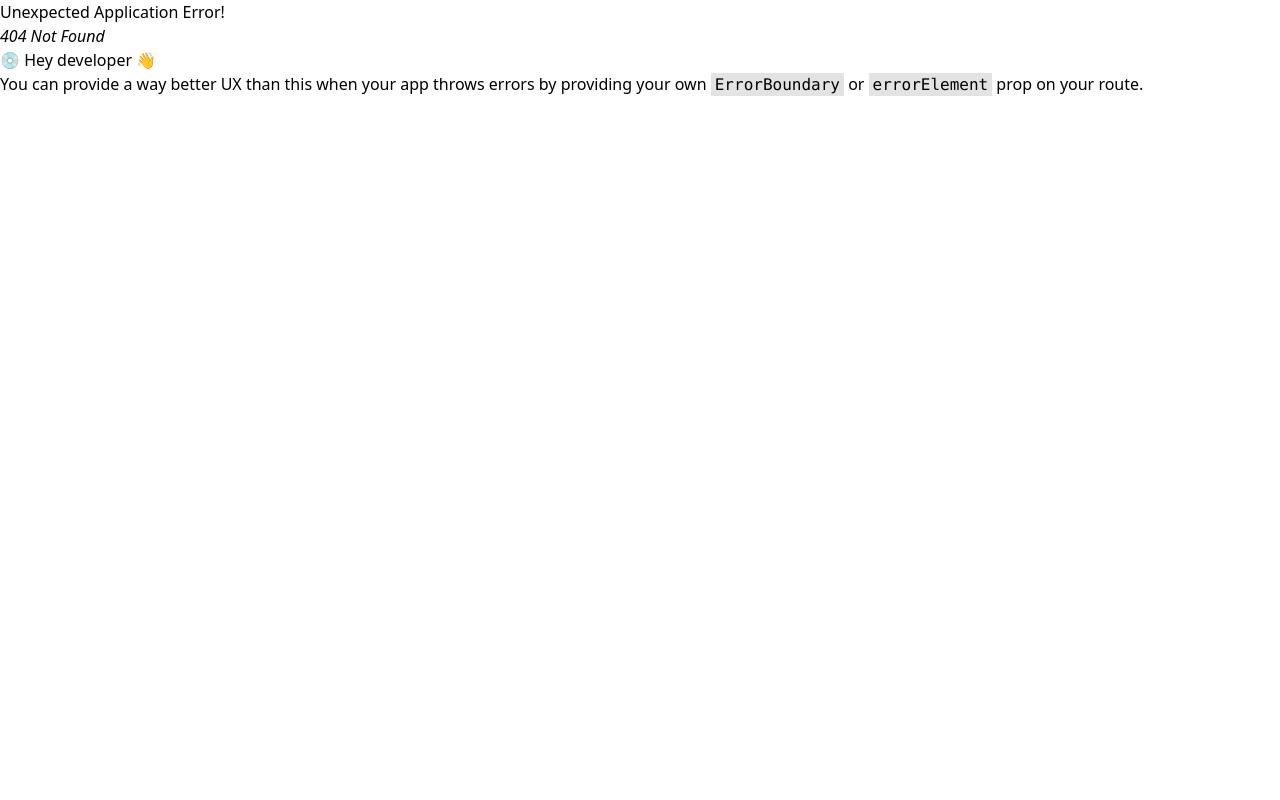
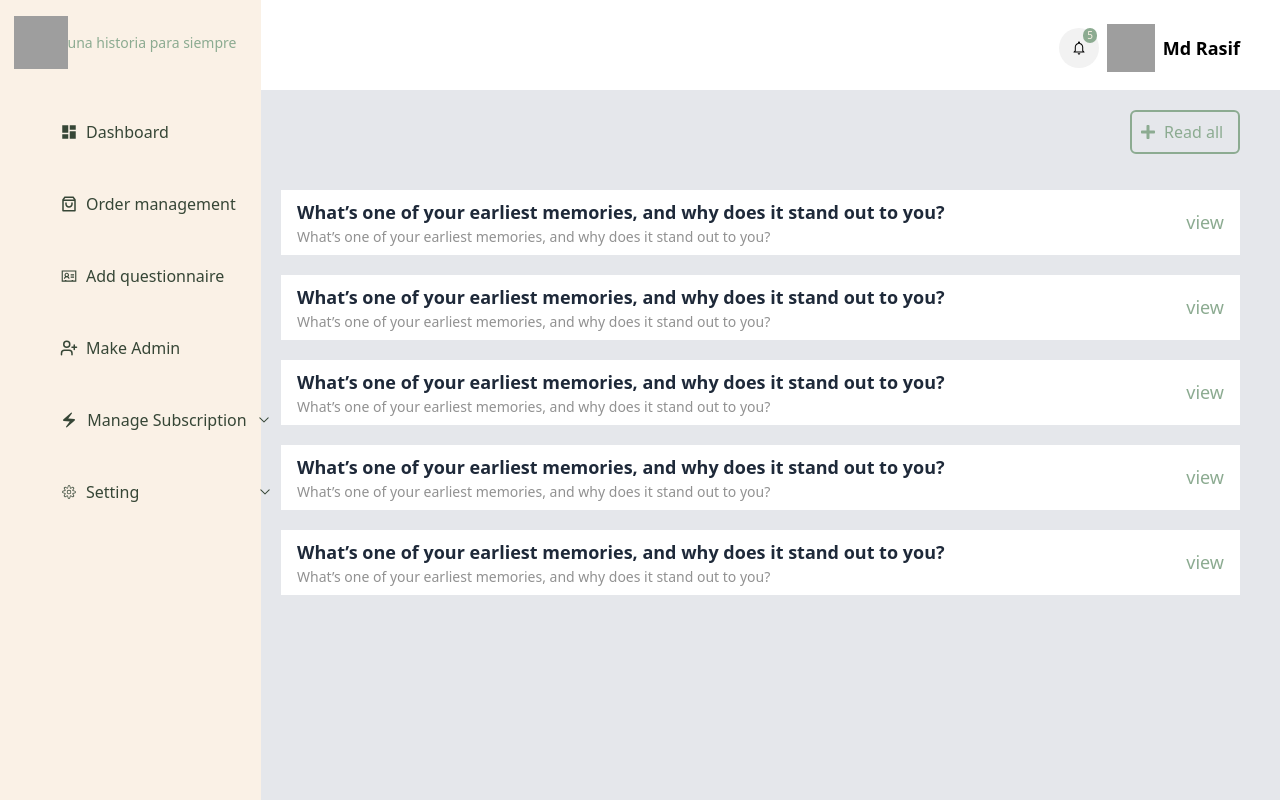
Before and after one commit to MohammedRasif/AMD-Dashboard, a React (Vite) app: page /notification in a window 1280 px wide. Before the commit this address had no page. Built offline with nearby package versions, Linux system fonts and the light colour scheme; grey boxes are pictures that could not be loaded.

Commit message:
notification page create

```diff
--- a/src/assets/component/Navbar/Navbar.jsx
+++ b/src/assets/component/Navbar/Navbar.jsx
@@ -2,6 +2,7 @@ import { useState } from "react";
 import { IoMdNotificationsOutline } from "react-icons/io";
 import { MdOutlineCancel } from "react-icons/md";
 import { motion, AnimatePresence } from "framer-motion";
+import { NavLink } from "react-router-dom";
 
 const Navbar = () => {
     const [isProfileOpen, setIsProfileOpen] = useState(false);
@@ -10,9 +11,14 @@ const Navbar = () => {
         <div className="pr-10">
             <div className="flex items-center justify-end pt-6 space-x-2">
                 {/* Notification Icon */}
-                <div className="w-[39.33px] h-[40px] rounded-full bg-[#F2F2F2] flex items-center justify-center">
+                <NavLink to="/notification">
+                <div className=" relative w-[39.33px] h-[40px] rounded-full bg-[#F2F2F2] flex items-center justify-center">
                     <IoMdNotificationsOutline className=" " />
                 </div>
+                <div className="absolute bg-[#8CAB91]  rounded-full px-1 top-[28px] right-[183px]">
+                    <h1 className="text-[10px] text-[#FAF1E6]">5</h1>
+                </div>
+                </NavLink>
 
                 {/* Profile Section - Click to Open Modal */}
                 <div
@@ -24,7 +30,7 @@ const Navbar = () => {
                         className="h-[48px] w-[48px]"
                         alt=""
                     />
-                    <h1 className="font-[600] text-[18px]">Md Rasif</h1>
+                    <h1 className="font-[600] text-[18px] ">Md Rasif</h1>
                 </div>
             </div>
 
--- /dev/null
+++ b/src/assets/component/Shared/Notification.jsx
@@ -0,0 +1,57 @@
+import { useState } from "react";
+import { FaPlus, FaRegEdit } from "react-icons/fa";
+import { IoEyeOutline } from "react-icons/io5";
+import { MdDeleteOutline } from "react-icons/md";
+import { NavLink } from "react-router-dom";
+
+const Notification = () => {
+    const [activeNotification, setActiveNotification] = useState(null); // Track the active notification
+
+    const categories = [
+        { question: "What’s one of your earliest memories, and why does it stand out to you?" },
+        { question: "What’s one of your earliest memories, and why does it stand out to you?" },
+        { question: "What’s one of your earliest memories, and why does it stand out to you?" },
+        { question: "What’s one of your earliest memories, and why does it stand out to you?" },
+        { question: "What’s one of your earliest memories, and why does it stand out to you?" },
+    ];
+
+    const handleNotificationClick = (index) => {
+        setActiveNotification(index); // Set the clicked notification as active
+    };
+
+    return (
+        <div>
+            <div className="flex justify-end text-[#FAF1E6]">
+                <div className="flex items-center w-[110px] pl-2 py-2 border-2 rounded-md mb-3 space-x-2 border-[#8CAB91] text-[#8CAB91]">
+                    <FaPlus />
+                    <button className="font-[500]">Read all</button>
+                </div>
+            </div>
+
+            <div className=" mt-6">
+                {categories.map((category, index) => (
+                    <div
+                        key={index}
+                        className={`flex h-[65px] justify-between items-center p-4 mb-5 ${
+                            activeNotification === index ? "bg-[#FAF1E6]" : "bg-white"
+                        }`} // Apply bg color based on active state
+                        onClick={() => handleNotificationClick(index)} // Handle click event
+                    >
+                        {/* Left Section: Title & Subtitle */}
+                        <div>
+                            <h3 className="text-[18px] font-semibold text-gray-800">{category.question}</h3>
+                            <p className="text-[14px] text-[#919191]">{category.question}</p>
+                        </div>
+
+                        {/* Right Section: Icons */}
+                        <div className="flex items-center gap-3 text-[#8CAB91] font-[500] text-[18px]">
+                            <h1>view</h1>
+                        </div>
+                    </div>
+                ))}
+            </div>
+        </div>
+    );
+};
+
+export default Notification;
--- a/src/assets/component/Shared/TermCondition.jsx
+++ b/src/assets/component/Shared/TermCondition.jsx
@@ -3,7 +3,7 @@ import React from 'react';
 const TermCondition = () => {
     return (
         <div>
-            <h1>this is term condition page </h1>
+            <h1 className='text-[24px] font-[500] p-3'>Terms And Condition </h1>
         </div>
     );
 }
--- a/src/assets/component/Sidebar/Sidebar.jsx
+++ b/src/assets/component/Sidebar/Sidebar.jsx
@@ -1,4 +1,5 @@
 import { useState } from "react";
+import { CiSettings } from "react-icons/ci";
 import { GoChevronDown, GoChevronUp } from "react-icons/go";
 import { IoSettingsSharp } from "react-icons/io5";
 import { LiaAddressCardSolid } from "react-icons/lia";
@@ -145,7 +146,7 @@ const Sidebar = () => {
                             <div
                                 className={`flex items-center space-x-2 w-[250px] h-[72px] pl-[30px] transition-all duration-300 ${isSettingActive ? 'bg-[#8CAB91] text-[#FAF1E6]' : ''}`}
                             >
-                                <MdElectricBolt className="text-[18px]" />
+                                <CiSettings className="text-[18px]" />
                                 <h1 className="text-[16px] font-[500]">Setting</h1>
                                 {isSetting ? <GoChevronUp className="ml-[110px]" /> : <GoChevronDown className="ml-[110px]" />}
                             </div>
--- a/src/main.jsx
+++ b/src/main.jsx
@@ -26,6 +26,7 @@ import EditSubscription from './assets/component/Shared/EditSubscription.jsx';
 import AddCupon from './assets/component/Shared/AddCupon.jsx';
 import TermCondition from './assets/component/Shared/TermCondition.jsx';
 import Privacy from './assets/component/Shared/Privacy.jsx';
+import Notification from './assets/component/Shared/Notification.jsx';
 const router = createBrowserRouter([
   {
     path: "/",
@@ -80,6 +81,10 @@ const router = createBrowserRouter([
         element:<OderDetails/>
       },
       {
+        path:"/notification",
+        element:<Notification/>
+      },
+      {
         path:"/question",
         element:<Question/>
       },
```
Also changed, not shown: src/assets/component/Shared/Question.jsx (line endings or trailing spaces).
